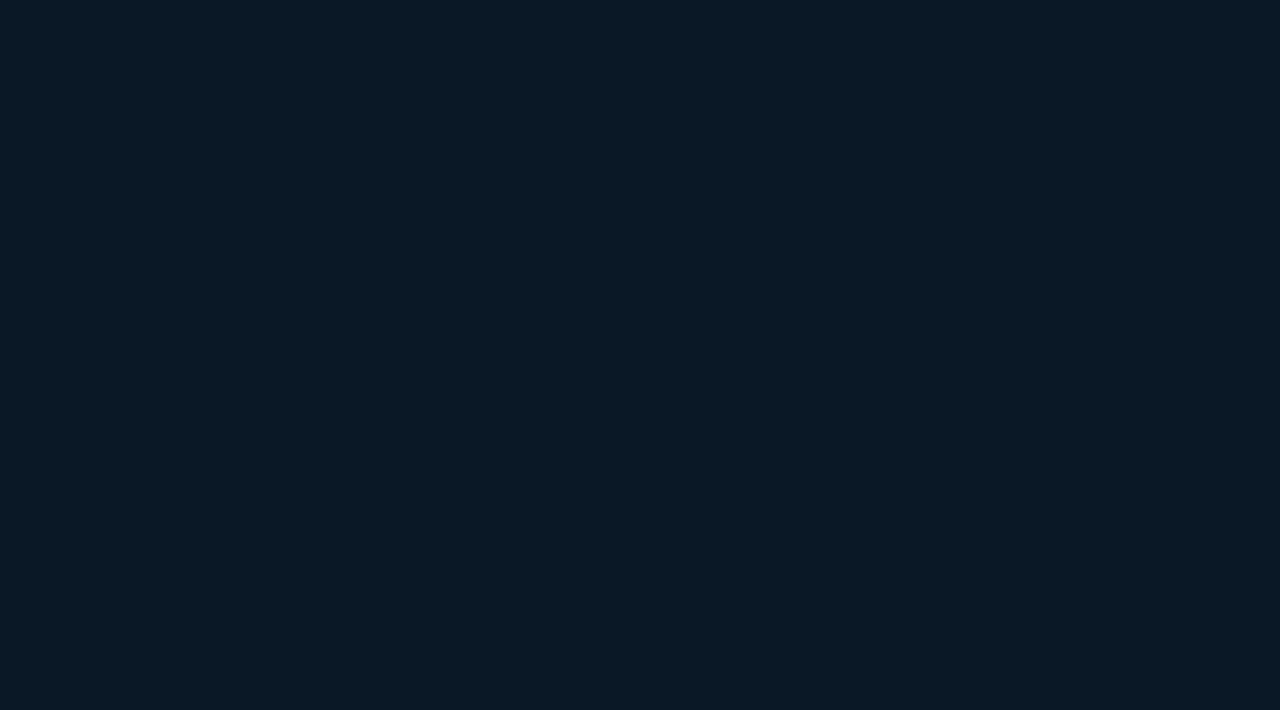
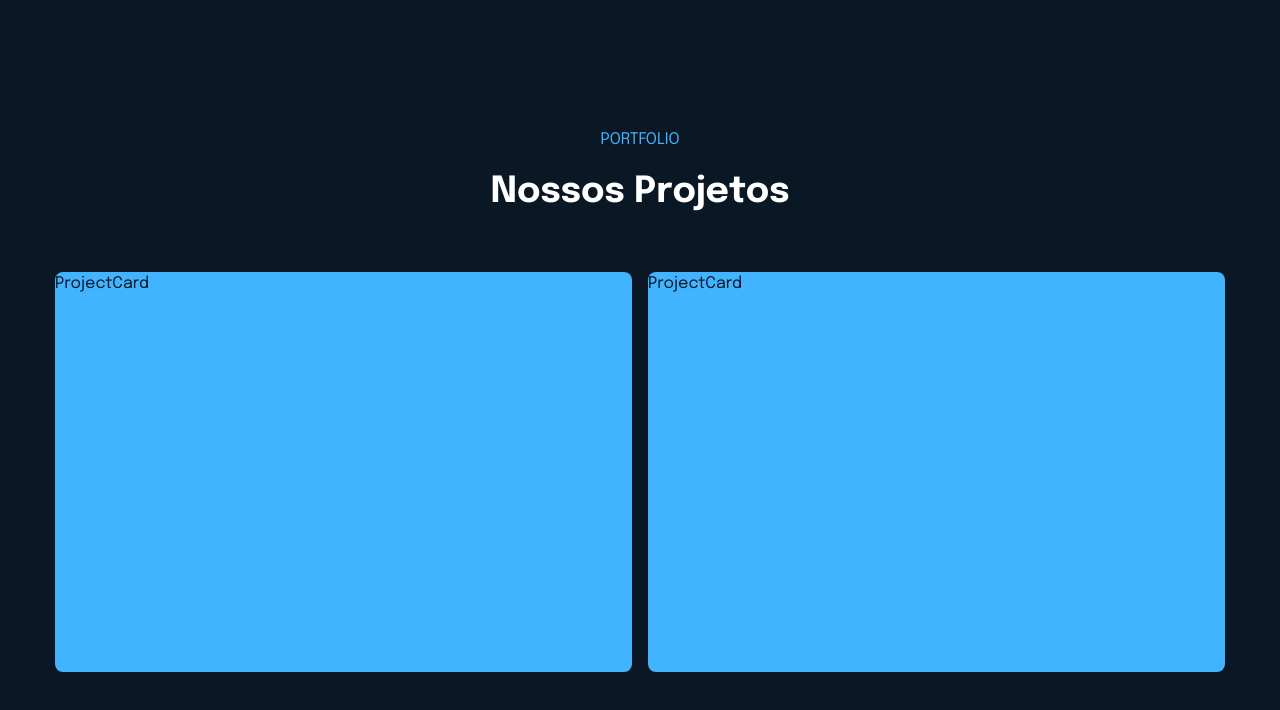
Before and after one commit to gustavodev200/blueteamtech-site, a Next.js app: page / in a window 1280 px wide. Shown: the top 710 px of the page. Built offline with nearby package versions, Linux system fonts and the light colour scheme.

Commit message:
feat: started section of our projects

```diff
--- /dev/null
+++ b/src/app/components/Portfolio/Portfolio.tsx
@@ -0,0 +1,23 @@
+import React from "react";
+import ProjectCard from "./components/ProjectCard";
+
+export const Portfolio: React.FC = () => {
+  return (
+    <section className="w-full h-dvh bg-primary-900">
+      <div className="w-full max-w-[1170px] h-full flex flex-col py-10 justify-center mx-auto text-white">
+        <header className="flex flex-col items-center">
+          <h5 className="text-primary-300">PORTFOLIO</h5>
+          <h2 className="text-[#fff] font-bold text-4xl mt-5">
+            Nossos Projetos
+          </h2>
+        </header>
+        <main className="mt-[3.75rem]">
+          <div className="grid grid-cols-2 gap-4 ">
+            <ProjectCard size="200px" />
+            <ProjectCard size="600px" />
+          </div>
+        </main>
+      </div>
+    </section>
+  );
+};
--- /dev/null
+++ b/src/app/components/Portfolio/components/ProjectCard.tsx
@@ -0,0 +1,11 @@
+import React from "react";
+
+const ProjectCard = () => {
+  return (
+    <div className="w-full h-[25rem] bg-primary-300 rounded-lg">
+      ProjectCard
+    </div>
+  );
+};
+
+export default ProjectCard;
--- /dev/null
+++ b/src/app/components/Portfolio/index.ts
@@ -0,0 +1,2 @@
+export * from "./Portfolio";
+export * from "./components/ProjectCard";
--- a/src/app/page.tsx
+++ b/src/app/page.tsx
@@ -1,9 +1,9 @@
-import { Cover } from './components/Cover';
+import { Portfolio } from "./components/Portfolio";
 
 export default function Home() {
   return (
     <main>
-      <Cover />
+      <Portfolio />
     </main>
   );
 }
```
Also changed, not shown: 1 other file (tests, documents, lock files or other folders).
